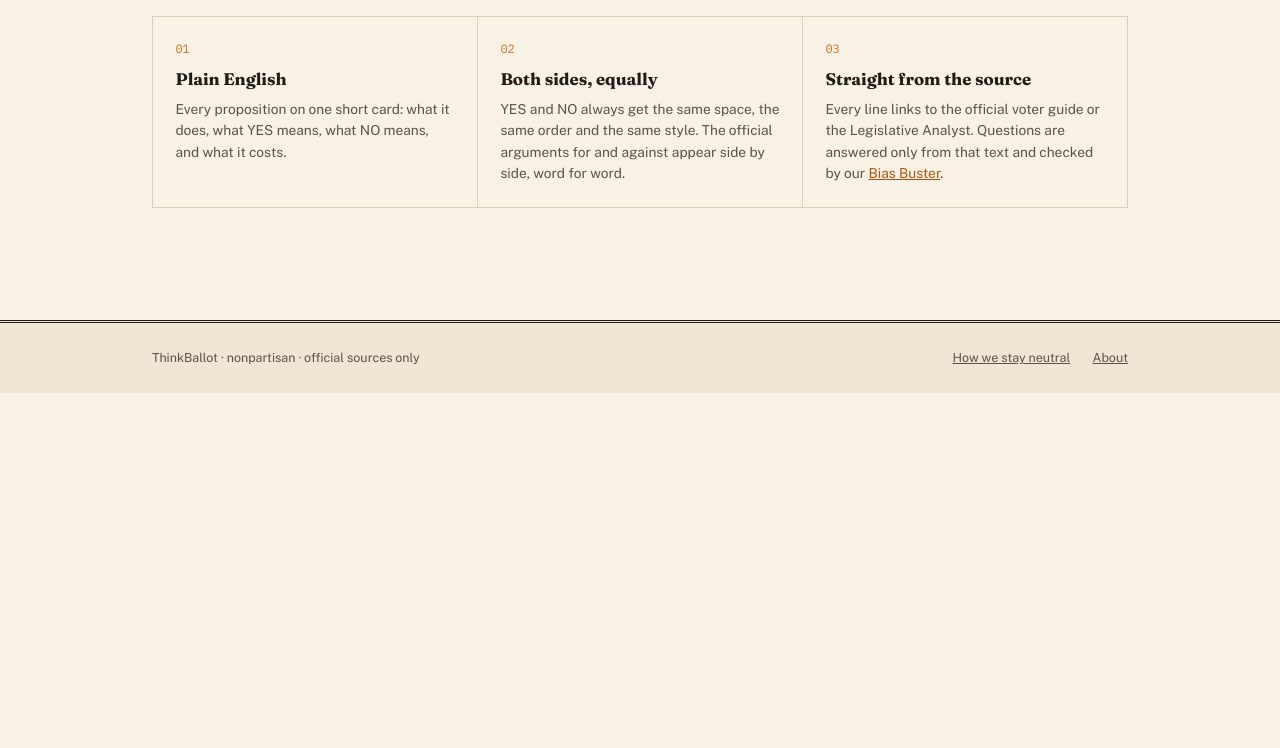
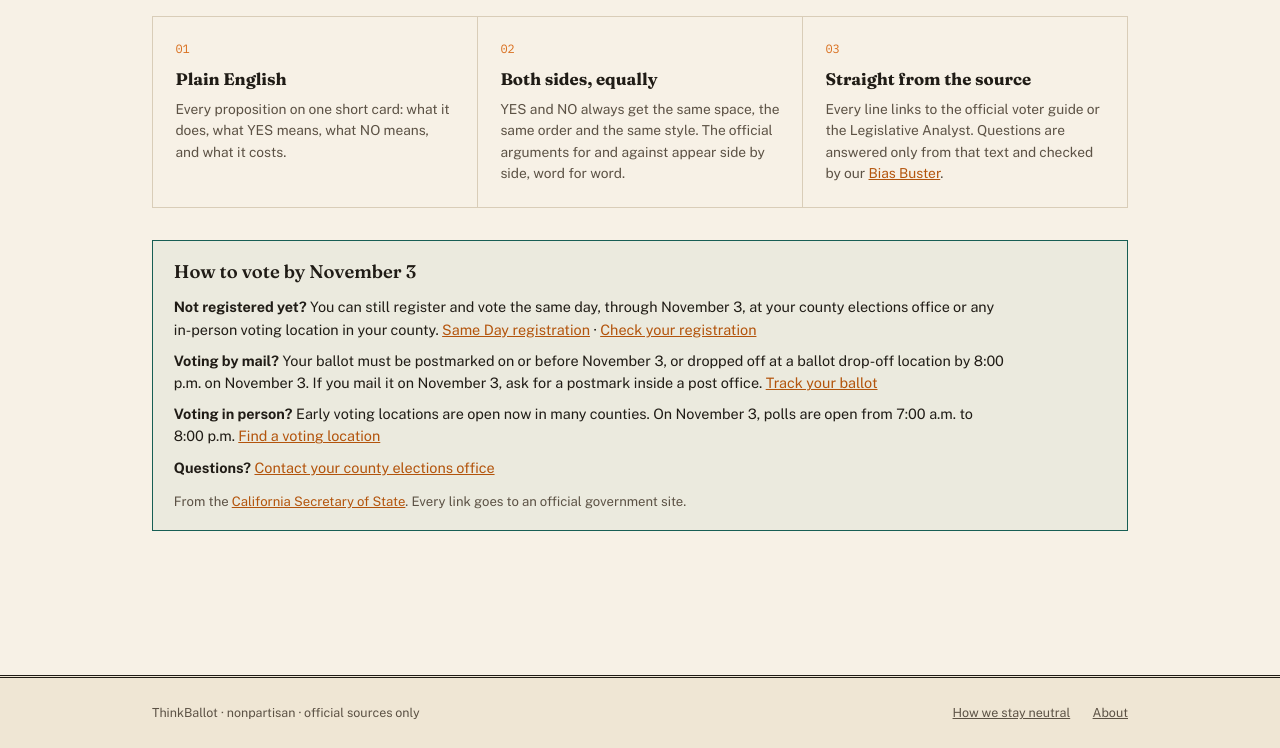
Before and after one commit to svanihba/thinkballot, a Flask app: page / in a window 1280 px wide. Shown: the part 596-1344 px from the top of the page. Before the commit the page ends 989 px from the top, so only its background shows below. Run offline with Flask 3, Linux system fonts and the light colour scheme; a database or web service that is not in the repository returns one stand-in record (values such as "Sample title"); data that the repository does not hold is empty.

Commit message:
Add a 'How to vote by November 3' box with official Secretary of State links: same day registration, mail ballot deadlines, voting locations and hours, ballot tracking

```diff
--- a/thinkballot/services/web/static/style.css
+++ b/thinkballot/services/web/static/style.css
@@ -276,6 +276,13 @@ h2 {
 }
 .notice.calm { border-color: var(--teal); background: rgba(23, 94, 84, 0.06); color: var(--teal); }
 
+/* how to vote: official links only */
+.howto { border: 1px solid var(--teal); background: rgba(23, 94, 84, 0.05); padding: 1.1rem 1.3rem; margin: 2rem 0; }
+.howto h2 { font-family: var(--serif); font-size: 1.15rem; margin: 0 0 0.6rem; }
+.howto ul { list-style: none; }
+.howto li { font-size: 0.9rem; margin: 0.55rem 0; max-width: 52rem; }
+.howto .hint { margin-top: 0.8rem; }
+
 /* ---------- item detail ---------- */
 .yesno { display: grid; grid-template-columns: 1fr 1fr; gap: 1px; background: var(--line-strong); border: 2px solid var(--line-strong); margin: 1.4rem 0; }
 .yesno > div { background: #fffdf8; padding: 1.1rem 1.2rem; }
--- /dev/null
+++ b/thinkballot/services/web/templates/_how_to_vote.html
@@ -0,0 +1,18 @@
+<section class="howto" aria-labelledby="howto-h">
+  <h2 id="howto-h">How to vote by November 3</h2>
+  <ul>
+    <li><strong>Not registered yet?</strong> You can still register and vote the same day, through November 3, at
+      your county elections office or any in-person voting location in your county.
+      <a href="https://www.sos.ca.gov/elections/voter-registration/same-day-reg">Same Day registration</a> ·
+      <a href="https://voterstatus.sos.ca.gov/">Check your registration</a></li>
+    <li><strong>Voting by mail?</strong> Your ballot must be postmarked on or before November 3, or dropped off at a
+      ballot drop-off location by 8:00 p.m. on November 3. If you mail it on November 3, ask for a postmark inside a
+      post office. <a href="https://california.ballottrax.net/voter/">Track your ballot</a></li>
+    <li><strong>Voting in person?</strong> Early voting locations are open now in many counties. On November 3, polls
+      are open from 7:00 a.m. to 8:00 p.m. <a href="https://caearlyvoting.sos.ca.gov/">Find a voting location</a></li>
+    <li><strong>Questions?</strong> <a href="https://www.sos.ca.gov/elections/voting-resources/county-elections-offices">Contact
+      your county elections office</a></li>
+  </ul>
+  <p class="hint">From the <a href="https://www.sos.ca.gov/elections/upcoming-elections/general-election-november-3-2026">California
+    Secretary of State</a>. Every link goes to an official government site.</p>
+</section>
--- a/thinkballot/services/web/templates/ballot.html
+++ b/thinkballot/services/web/templates/ballot.html
@@ -26,6 +26,8 @@
   <div class="progress-bar"><span id="read-bar"></span></div>
   <div class="ready" id="ballot-ready" hidden>Ballot ready ✓ You've read every proposition.</div>
 </div>
+
+{% include "_how_to_vote.html" %}
 
 <section id="starred" hidden>
   <div class="section-head"><span class="sec-num">STARRED</span><h2>Your starred propositions</h2></div>
--- a/thinkballot/services/web/templates/landing.html
+++ b/thinkballot/services/web/templates/landing.html
@@ -31,4 +31,6 @@
     <p>Every line links to the official voter guide or the Legislative Analyst. Questions are answered only from
     that text and checked by our <a href="/neutral">Bias Buster</a>.</p></div>
 </div>
+
+{% include "_how_to_vote.html" %}
 {% endblock %}
```
